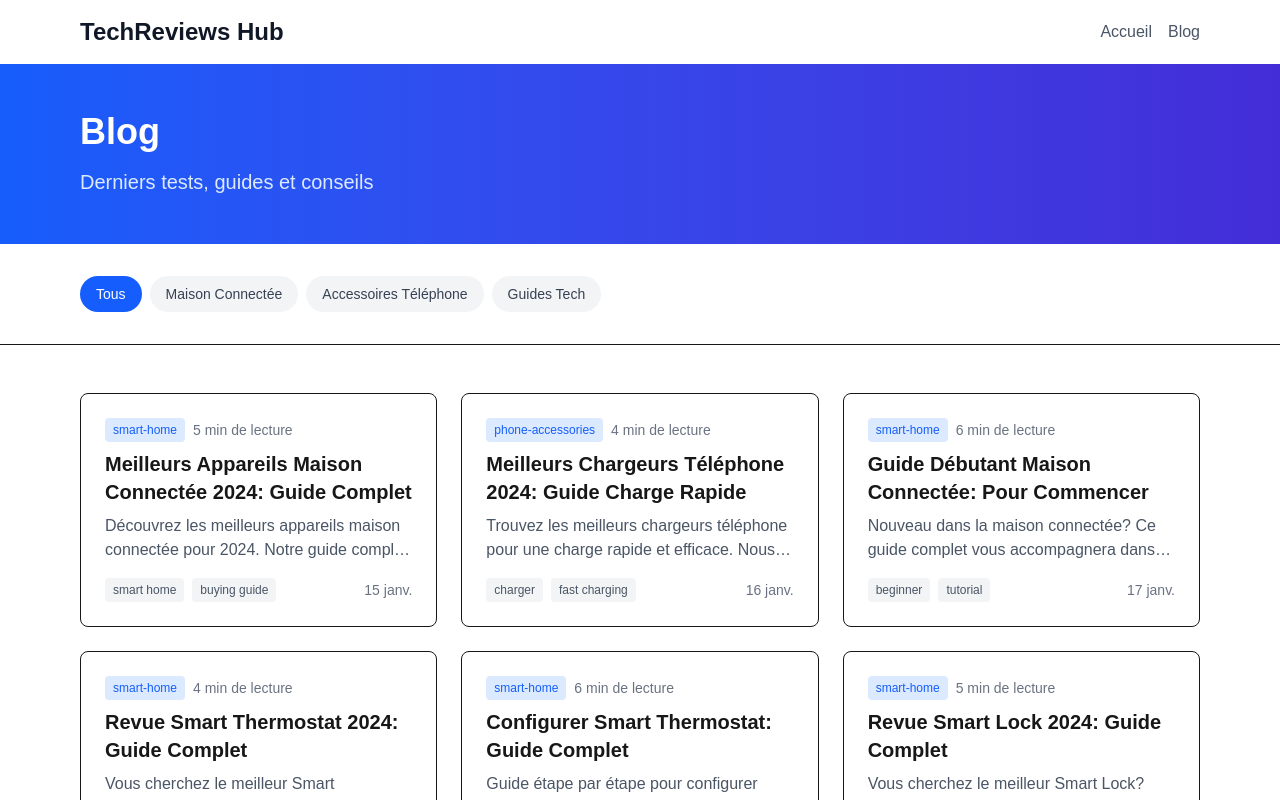
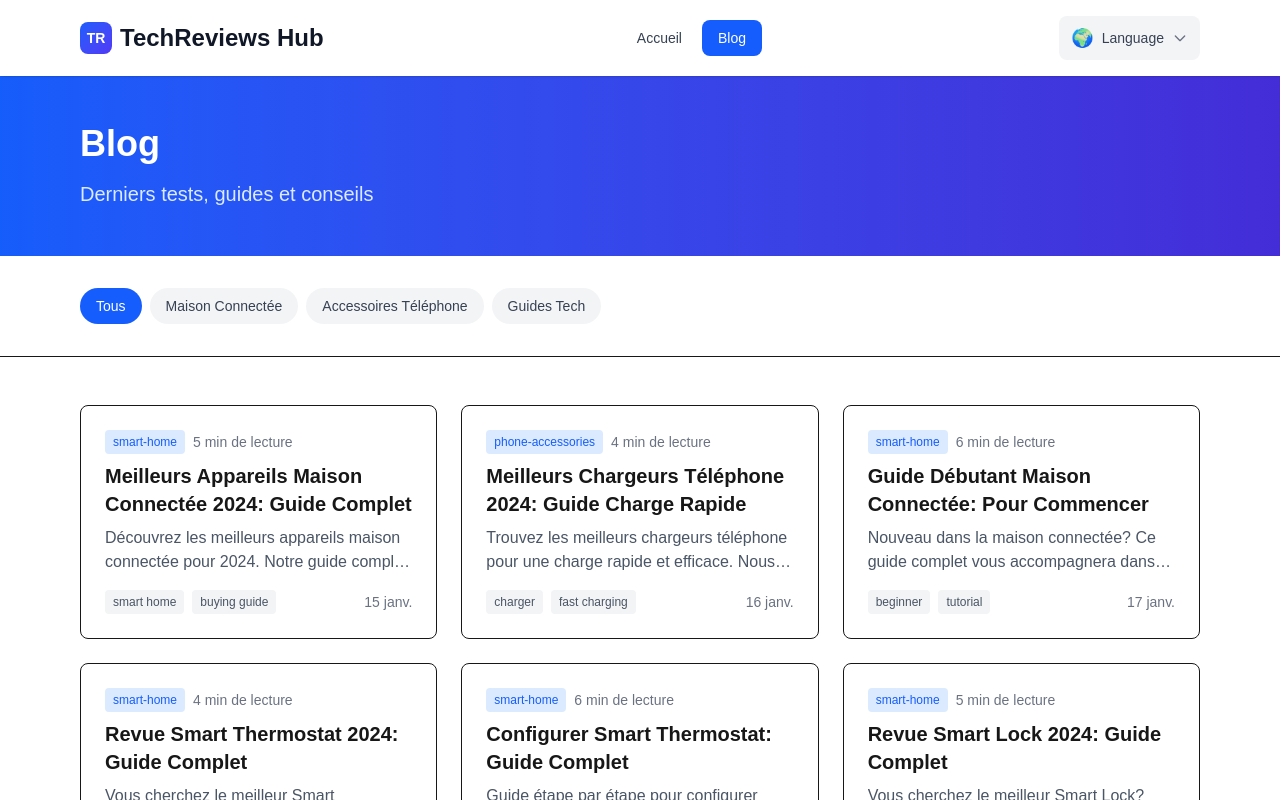
Before and after one commit to qiyun154-cyber/smartguide, a Next.js app: page /fr/blog in a window 1280 px wide. Shown: the top 800 px of the page. Built offline with nearby package versions, Linux system fonts and the light colour scheme.

Commit message:
feat: update DE and FR blog pages with Header component

```diff
--- a/src/app/de/blog/page.tsx
+++ b/src/app/de/blog/page.tsx
@@ -1,6 +1,7 @@
 import { getArticlesByLocale, getAllCategories } from '@/content/data';
 import { seoConfig } from '@/content/seo';
 import Link from 'next/link';
+import Header from '@/components/Header';
 
 export const metadata = {
   title: `Blog - ${seoConfig.siteName}`,
@@ -13,22 +14,8 @@ export default function BlogPage() {
 
   return (
     <div className="min-h-screen bg-white">
-      {/* Header */}
-      <header className="bg-white shadow-sm">
-        <div className="max-w-6xl mx-auto px-4 py-4 flex justify-between items-center">
-          <Link href="/de" className="text-2xl font-bold text-gray-900">
-            {seoConfig.siteName}
-          </Link>
-          <nav className="flex gap-4">
-            <Link href="/de" className="text-gray-600 hover:text-gray-900">
-              Startseite
-            </Link>
-            <Link href="/de/blog" className="text-gray-600 hover:text-gray-900">
-              Blog
-            </Link>
-          </nav>
-        </div>
-      </header>
+      {/* Header with Language Switcher */}
+      <Header locale="de" siteName={seoConfig.siteName} />
 
       {/* Hero */}
       <section className="bg-gradient-to-r from-blue-600 to-indigo-700 text-white py-12">
--- a/src/app/fr/blog/page.tsx
+++ b/src/app/fr/blog/page.tsx
@@ -1,6 +1,7 @@
 import { getArticlesByLocale, getAllCategories } from '@/content/data';
 import { seoConfig } from '@/content/seo';
 import Link from 'next/link';
+import Header from '@/components/Header';
 
 export const metadata = {
   title: `Blog - ${seoConfig.siteName}`,
@@ -13,22 +14,8 @@ export default function BlogPage() {
 
   return (
     <div className="min-h-screen bg-white">
-      {/* Header */}
-      <header className="bg-white shadow-sm">
-        <div className="max-w-6xl mx-auto px-4 py-4 flex justify-between items-center">
-          <Link href="/fr" className="text-2xl font-bold text-gray-900">
-            {seoConfig.siteName}
-          </Link>
-          <nav className="flex gap-4">
-            <Link href="/fr" className="text-gray-600 hover:text-gray-900">
-              Accueil
-            </Link>
-            <Link href="/fr/blog" className="text-gray-600 hover:text-gray-900">
-              Blog
-            </Link>
-          </nav>
-        </div>
-      </header>
+      {/* Header with Language Switcher */}
+      <Header locale="fr" siteName={seoConfig.siteName} />
 
       {/* Hero */}
       <section className="bg-gradient-to-r from-blue-600 to-indigo-700 text-white py-12">
--- a/src/components/Header.tsx
+++ b/src/components/Header.tsx
@@ -9,9 +9,16 @@ interface HeaderProps {
   siteName: string;
 }
 
+const navLabels: Record<string, { home: string; blog: string }> = {
+  en: { home: 'Home', blog: 'Blog' },
+  de: { home: 'Startseite', blog: 'Blog' },
+  fr: { home: 'Accueil', blog: 'Blog' },
+};
+
 export default function Header({ locale, siteName }: HeaderProps) {
   const pathname = usePathname();
   const basePath = `/${locale}`;
+  const labels = navLabels[locale] || navLabels.en;
 
   return (
     <header className="bg-white shadow-sm sticky top-0 z-50">
@@ -37,7 +44,7 @@ export default function Header({ locale, siteName }: HeaderProps) {
                   : 'text-gray-700 hover:bg-gray-100'
               }`}
             >
-              Home
+              {labels.home}
             </Link>
             <Link
               href={`${basePath}/blog`}
@@ -47,7 +54,7 @@ export default function Header({ locale, siteName }: HeaderProps) {
                   : 'text-gray-700 hover:bg-gray-100'
               }`}
             >
-              Blog
+              {labels.blog}
             </Link>
           </nav>
 
```
